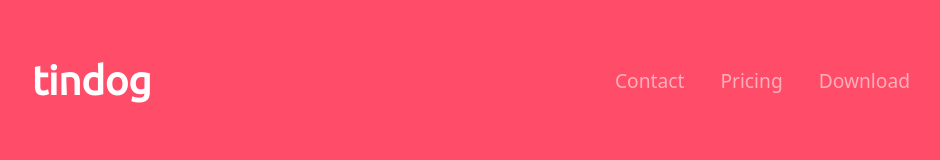
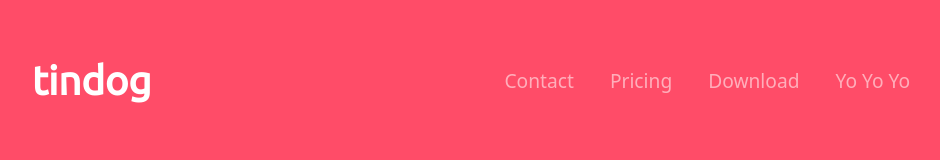
Before and after one commit to vidrr2005/Bootstudies, a plain HTML site: page index.html in a window 1280 px wide. Shown: the top 160 px of the page, without its empty margins (160-1100 px from the left). Drawn offline with nearby package versions, Linux system fonts and the light colour scheme.

Commit message:
Yo Yo items

```diff
--- a/index.html
+++ b/index.html
@@ -43,6 +43,9 @@
             </li>
             <li class="nav-item">
               <a class="nav-link" href="" style="padding: 0 18px;">Download</a>
+            </li>
+            <li class="nav-item">
+              <a class="nav-link" href="" style="padding: 0 18px;">Yo Yo Yo</a>
             </li>
           </ul>
         </div>
```
